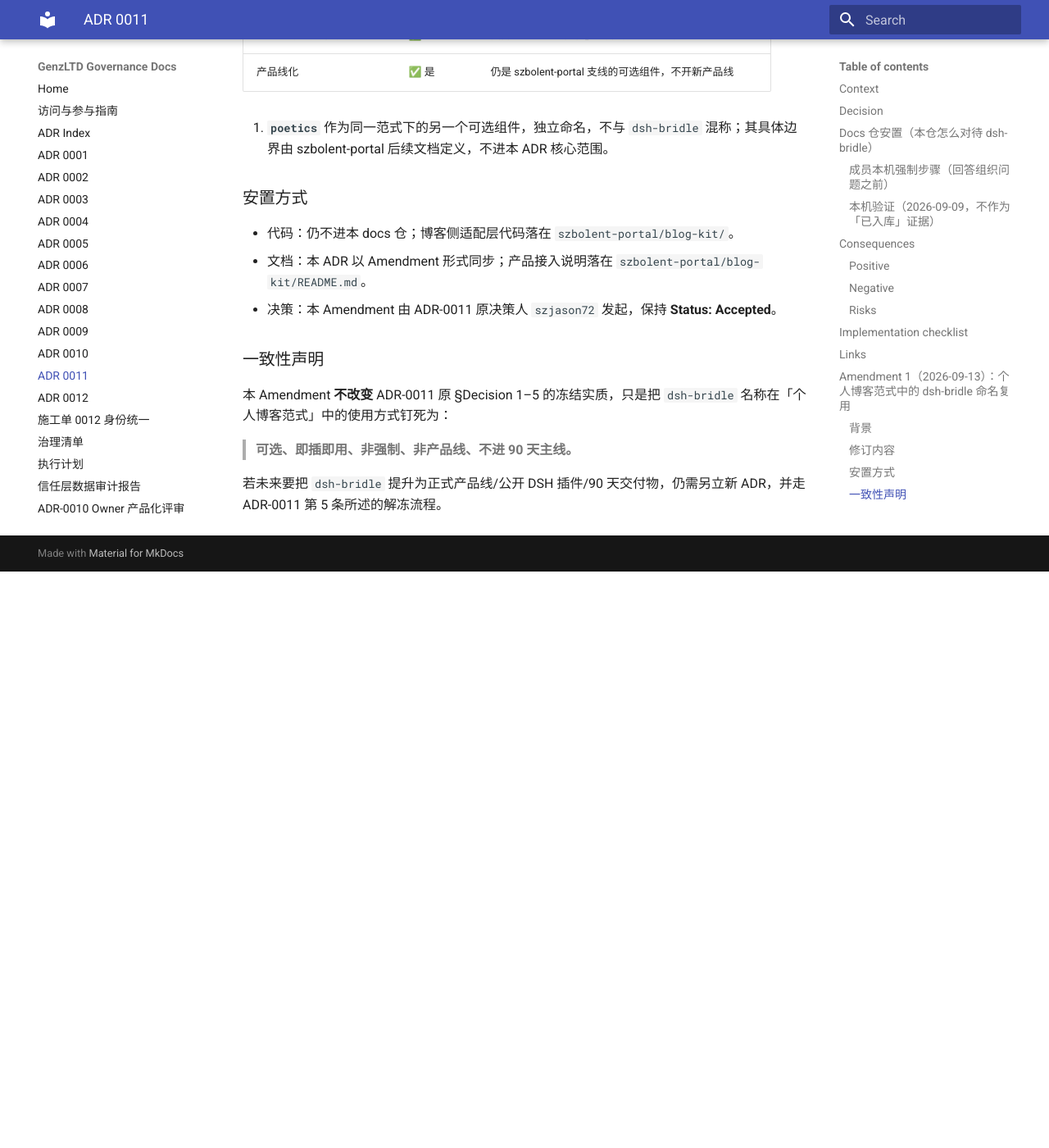
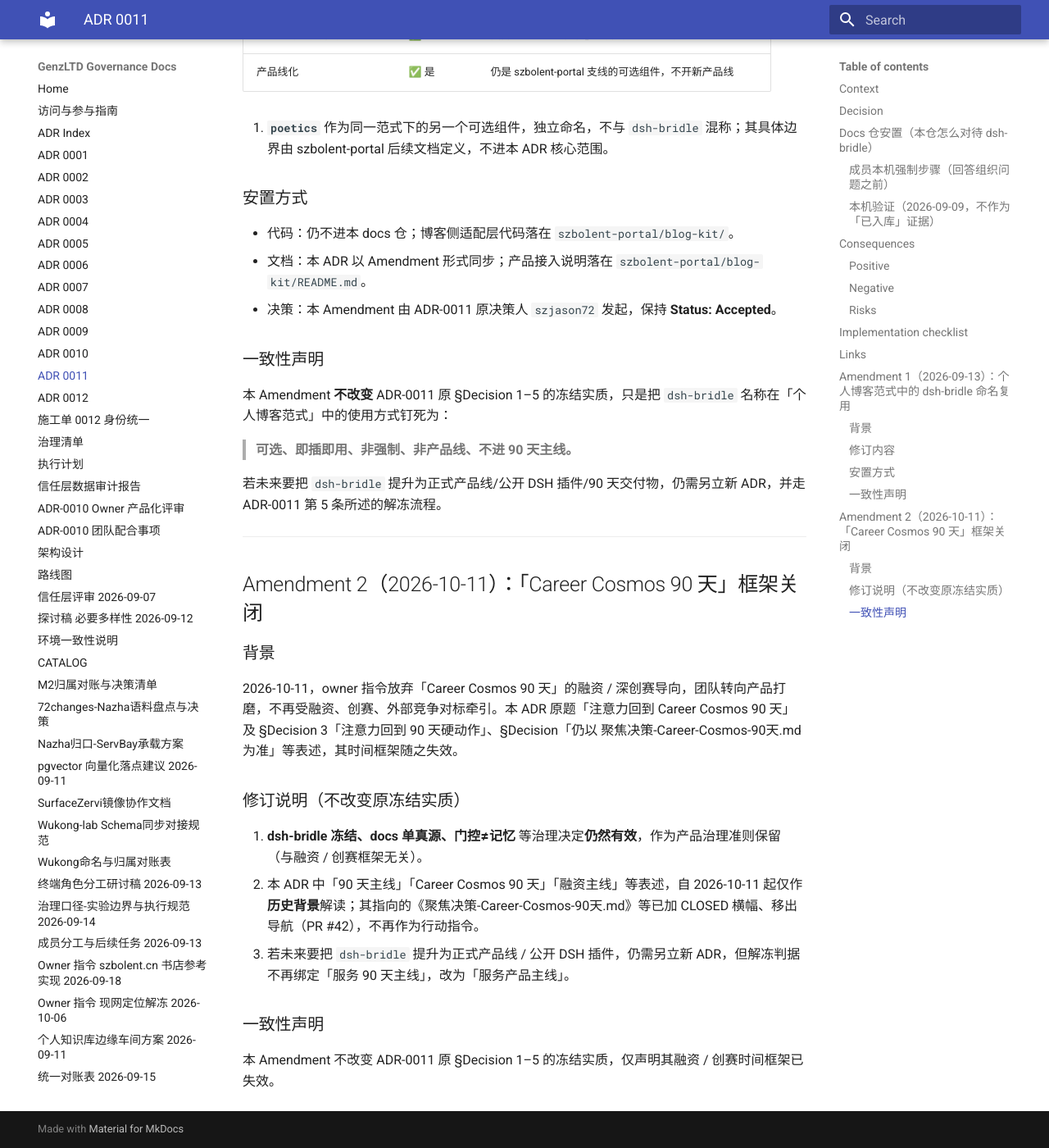
Before and after one commit to GenzLTD/docs, an MkDocs documentation site: the page built from docs/adrs/0011-dsh-bridle-freeze-career-cosmos.md, in a window 1280 px wide and 1400 px high, scrolled down 5404 px. Shown: the whole window at 82% size. Built offline with MkDocs 1.6.1 and Material for MkDocs 9.7.7, drawn with Linux system fonts in a browser that asks for light colours; before the commit the page ends 6101 px from its top, so only the background shows below that.

Commit message:
docs: 修正关闭融资/创赛话题后的自相矛盾表述
- docs/README.md 治理口径对齐根 README/AGENTS.md（record-first，CI 为唯一门禁；CODEOWNER 表降级为建议评审人）
- ADR-0011 增 Amendment 2：90 天框架失效，dsh-bridle 冻结/门控治理仍有效
- ADR-0010 加框架说明：聚焦决策已关闭，微信支付+三端技术目标转产品打磨
- 终端角色分工-研讨稿 加框架说明：聚焦决策引用转历史背景
- adrs/README 注：聚焦决策引用转历史背景

```diff
--- a/docs/adrs/0011-dsh-bridle-freeze-career-cosmos.md
+++ b/docs/adrs/0011-dsh-bridle-freeze-career-cosmos.md
@@ -157,3 +157,18 @@
 > **可选、即插即用、非强制、非产品线、不进 90 天主线。**
 
 若未来要把 `dsh-bridle` 提升为正式产品线/公开 DSH 插件/90 天交付物，仍需另立新 ADR，并走 ADR-0011 第 5 条所述的解冻流程。
+
+---
+
+## Amendment 2（2026-10-11）：「Career Cosmos 90 天」框架关闭
+
+### 背景
+2026-10-11，owner 指令放弃「Career Cosmos 90 天」的融资 / 深创赛导向，团队转向产品打磨，不再受融资、创赛、外部竞争对标牵引。本 ADR 原题「注意力回到 Career Cosmos 90 天」及 §Decision 3「注意力回到 90 天硬动作」、§Decision「仍以 聚焦决策-Career-Cosmos-90天.md 为准」等表述，其时间框架随之失效。
+
+### 修订说明（不改变原冻结实质）
+1. **dsh-bridle 冻结、docs 单真源、门控≠记忆** 等治理决定**仍然有效**，作为产品治理准则保留（与融资 / 创赛框架无关）。
+2. 本 ADR 中「90 天主线」「Career Cosmos 90 天」「融资主线」等表述，自 2026-10-11 起仅作**历史背景**解读；其指向的《聚焦决策-Career-Cosmos-90天.md》等已加 CLOSED 横幅、移出导航（PR #42），不再作为行动指令。
+3. 若未来要把 `dsh-bridle` 提升为正式产品线 / 公开 DSH 插件，仍需另立新 ADR，但解冻判据不再绑定「服务 90 天主线」，改为「服务产品主线」。
+
+### 一致性声明
+本 Amendment 不改变 ADR-0011 原 §Decision 1–5 的冻结实质，仅声明其融资 / 创赛时间框架已失效。
```
Also changed, not shown: docs/README.md (+2 -0 lines), docs/adrs/0010-cn-wechat-pay-three-client-ops.md (+2 -0 lines), docs/adrs/README.md (+1 -0 lines), docs/终端角色分工-研讨稿-20260913.md (+2 -0 lines).
